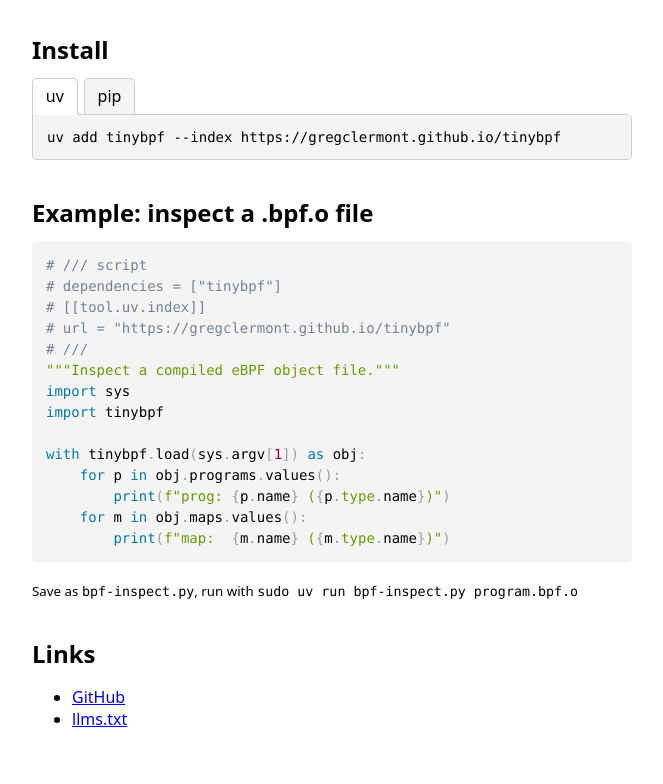
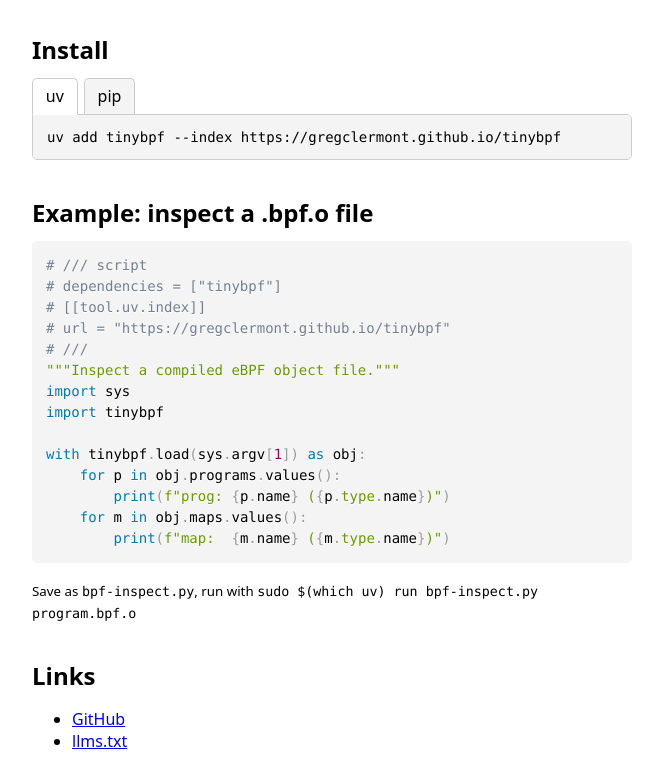
Before and after one commit to gregclermont/tinybpf, a plain HTML site: page gh-pages/index.html in a window 1280 px wide. Shown: the part 116-900 px from the top of the page, without its empty margins (308-971 px from the left). Before the commit the page ends 878 px from the top, so only its background shows below. Drawn offline with nearby package versions, Linux system fonts and the light colour scheme.

Commit message:
Use $(which uv) in sudo example for portability
Co-Authored-By: Claude Opus 4.5 <noreply@anthropic.com>

```diff
--- a/gh-pages/index.html
+++ b/gh-pages/index.html
@@ -121,7 +121,7 @@ with tinybpf.load(sys.argv[1]) as obj:
         <p>
             <small
                 >Save as <code>bpf-inspect.py</code>, run with
-                <code>sudo uv run bpf-inspect.py program.bpf.o</code></small
+                <code>sudo $(which uv) run bpf-inspect.py program.bpf.o</code></small
             >
         </p>
 
```
